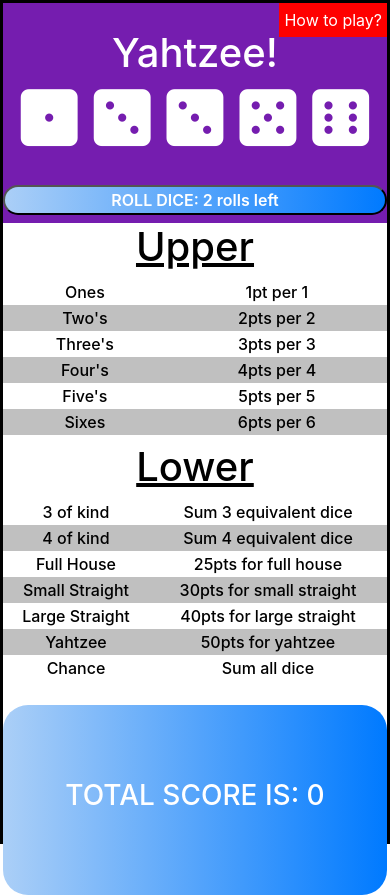
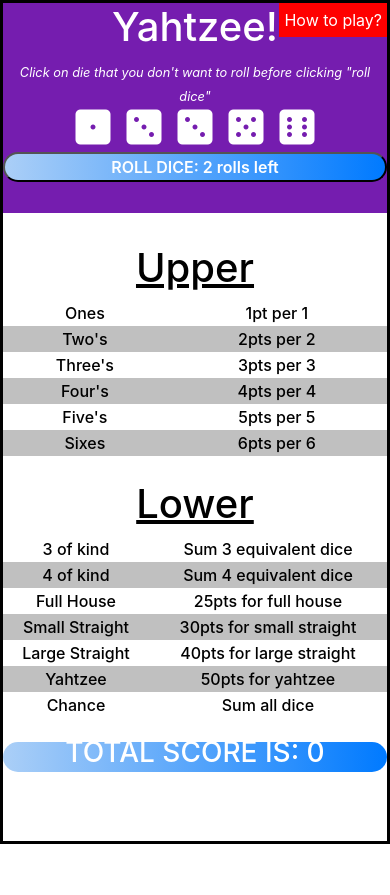
Before and after one commit to aji1414/Yahtzee, a React (Create React App) app: page / in a window 390 px wide. After the commit the page ends 844 px from the top, so only its background shows below. Built offline with nearby package versions, Linux system fonts and the light colour scheme.

Commit message:
fix responsiveness for smaller screens

```diff
--- a/src/Components/Dice/Dice.component.jsx
+++ b/src/Components/Dice/Dice.component.jsx
@@ -7,7 +7,9 @@
     return(
         <div className="dice">
             <a href="https://www.youtube.com/watch?v=AHDgpuEzopc&ab_channel=TripleSGames"><span className="instructions-video">How to play?</span></a>
-            <h1 className="game-title pt-3">Yahtzee!</h1>
+            <h1 className="game-title">Yahtzee!</h1>
+
+            <span className="roll-instructions">Click on die that you don't want to roll before clicking "roll dice"</span>
 
             <div className="dice-box d-flex justify-content-center px-3">
                 {dice.map((die,index) => (
@@ -20,7 +22,7 @@
                 ))}
             </div>
 
-            <div className="game-buttons mb-2 d-flex justify-content-around">
+            <div className="game-buttons my-1 d-flex justify-content-around">
                 <button onClick={() => rollDice()} className="roll-dice col-12">ROLL DICE: {rollsLeft} rolls left</button>
             </div>
 
--- a/src/Components/Dice/Dice.styles.scss
+++ b/src/Components/Dice/Dice.styles.scss
@@ -1,8 +1,15 @@
 .dice{
     background:rgb(117, 29, 175);
-    height: 220px;
+    height: 23%;
     position: relative;
-    padding:10px 0;
+    @media only screen and (max-width:800px){
+        height: 25%;
+    }
+}
+
+.roll-instructions{
+    font-style: italic;
+    font-size: 0.8em;
 }
 
 .instructions-video{
@@ -21,16 +28,12 @@
 
 
 .game-buttons{
-    position: absolute;
-    bottom: 0;
+    // @media only screen and (max-width:800px){
+    //     height:50%;
+    // }
     width: 100%;
 
-    .rolls-left{
-        background: linear-gradient(to right, rgb(181, 126, 218) , rgb(119, 7, 153));
-        color:white;
-        font-weight: 800;
-        border-radius: 55px
-    }
+
 
     .roll-dice{
         cursor: pointer;
--- a/src/Components/Die/Die.styles.scss
+++ b/src/Components/Die/Die.styles.scss
@@ -1,6 +1,10 @@
 .die{
     cursor: pointer;
     font-size: 65px;
+
+    @media only screen and (max-width:800px){
+        font-size: 40px;
+    }
 
     &.greyed-out{
         color:black;
--- a/src/Components/Rules/Rules.component.jsx
+++ b/src/Components/Rules/Rules.component.jsx
@@ -67,12 +67,12 @@
         if(!this.state.sectionScore.includes(false)) {gameEnd = true};
 
         return(
-            <div className="rules d-flex flex-column ">
+            <div className="rules mt-3 d-flex flex-column ">
             <div className="upper-rules">
                 <h1 className="title-rules">Upper</h1>
                 <table>
                     <tbody>
-        <tr className={this.state.scoreVisible[0]} onClick={() => this.upper(dice, 1,0)}><td>Ones</td><td>{this.state.sectionScore[0] !== false ? this.state.sectionScore[0] : "1pt per 1"}</td></tr>
+                        <tr className={this.state.scoreVisible[0]} onClick={() => this.upper(dice, 1,0)}><td>Ones</td><td>{this.state.sectionScore[0] !== false ? this.state.sectionScore[0] : "1pt per 1"}</td></tr>
                         <tr className={this.state.scoreVisible[1]} onClick={() => this.upper(dice, 2, 1)}><td>Two's</td><td>{this.state.sectionScore[1] !== false ? this.state.sectionScore[1] : "2pts per 2"}</td></tr>
                         <tr className={this.state.scoreVisible[2]} onClick={() => this.upper(dice, 3, 2)}><td>Three's</td><td>{this.state.sectionScore[2] !== false ? this.state.sectionScore[2] : "3pts per 3"}</td></tr>
                         <tr className={this.state.scoreVisible[3]} onClick={() => this.upper(dice, 4, 3)}><td>Four's</td><td>{this.state.sectionScore[3] !== false ? this.state.sectionScore[3] : "4pts per 4"}</td></tr>
--- a/src/Components/Rules/Rules.styles.scss
+++ b/src/Components/Rules/Rules.styles.scss
@@ -1,8 +1,9 @@
 .rules{
     background: white;
-    height: 600px;
+    height: 60%;
     color: black !important;
     position: relative;
+    justify-content: space-evenly;
 }
 
 
@@ -15,7 +16,8 @@
 }
 
 .total-score{
-    height:190px;
+    height:30px;
+    font-size: 0.7em !important;
     display:flex;
     flex-direction: column;
     justify-content: center;
```
Also changed, not shown: src/Components/Board/Board.component.jsx (line endings or trailing spaces).
